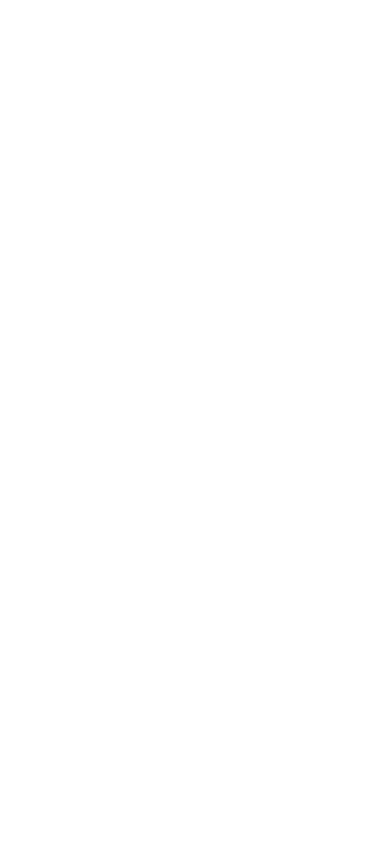
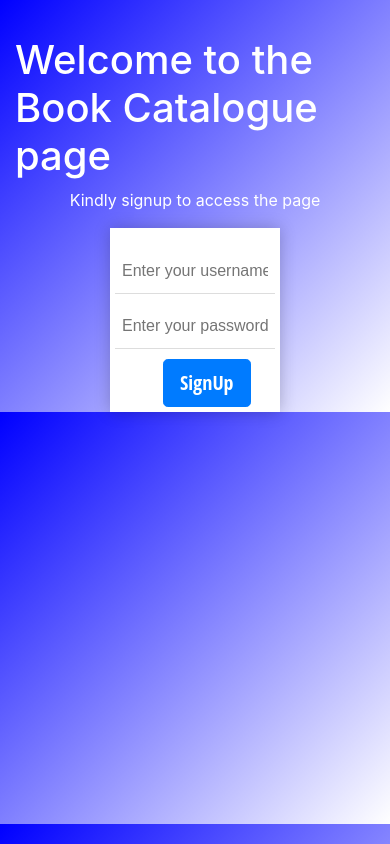
Before and after one commit to cwizard2011/book-app, a plain HTML site: page index.html in a window 390 px wide. Drawn offline with nearby package versions, Linux system fonts and the light colour scheme.

Commit message:
fix index page

```diff
--- /dev/null
+++ b/css/style.css
@@ -0,0 +1,110 @@
+body {
+  background: linear-gradient(to bottom right, blue, white)
+}
+
+.form-style-8{
+  font-family: 'Open Sans Condensed', arial, sans;
+  width: 400px;
+  padding: 30px;
+  background: #fff;
+  margin: 0px auto;
+  box-shadow: 0px 0px 15px rgba(0, 0, 0, 0.22);
+  -moz-box-shadow: 0px 0px 15px rgba(0, 0, 0, 0.22);
+  -webkit-box-shadow:  0px 0px 15px rgba(0, 0, 0, 0.22);
+
+}
+.form-style-8 input[type="text"],
+.form-style-8 input[type="search"],
+.form-style-8 input[type="time"],
+.form-style-8 input[type="url"],
+.form-style-8 input[type="password"],
+.form-style-8 textarea,
+.form-style-8 select
+{
+  box-sizing: border-box;
+  -webkit-box-sizing: border-box;
+  -moz-box-sizing: border-box;
+  outline: none;
+  display: block;
+  width: 100%;
+  padding: 7px;
+  border: none;
+  border-bottom: 1px solid #ddd;
+  background: transparent;
+  margin-bottom: 10px;
+  font: 16px Arial, Helvetica, sans-serif;
+  height: 45px;
+}
+.form-style-8 textarea{
+  resize:none;
+  overflow: hidden;
+}
+.form-style-8 input[type="button"],
+.form-style-8 input[type="submit"]{
+  -moz-box-shadow: inset 0px 1px 0px 0px #45D6D6;
+  -webkit-box-shadow: inset 0px 1px 0px 0px #45D6D6;
+  box-shadow: inset 0px 1px 0px 0px #45D6D6;
+  background-color: #00c3ffe8;
+  border: 1px solid #cccccc;
+  display: inline-block;
+  cursor: pointer;
+  color: #FFFFFF;
+  font-family: 'Open Sans Condensed', sans-serif;
+  font-size: 14px;
+  padding: 15px 18px;
+  text-decoration: none;
+  text-transform: uppercase;
+  margin-left: 30%;
+  margin-top: 15px;
+}
+.form-style-8 input[type="file"]{
+  font: 16px Arial, Helvetica, sans-serif;
+  height: 45px;
+  border: none;
+}
+.form-style-8 input[type="button"]:hover,
+.form-style-8 input[type="submit"]:hover {
+  background:linear-gradient(to bottom, #34CACA 5%, #30C9C9 100%);
+  background-color:#34CACA;
+}
+.body-align{
+  display: flex;
+  flex-direction: column;
+  align-items: center;
+  margin-top: 10%;
+}
+.btn-align{
+  margin-left: 30%;
+}
+.head {
+  color: white;
+}
+.para {
+  color: white;
+}
+#error {
+  color: red;
+}
+
+/* Mobile Screen */
+@media only screen and (max-width: 768px){
+  .form-style-8{
+      width: 300px;
+      padding: 10px;
+  }
+  .form-style-8 input[type="submit"]{
+      font-size: 0.7em;
+      padding: 10px px;
+  }
+}
+@media only screen and (min-width: 320px) and (max-width: 560px) {
+  .form-style-8{
+      width: 170px;
+      padding: 5px;
+  }
+  .body-align{
+    display: flex;
+    flex-direction: column;
+    align-items: center;
+  }
+}
--- a/index.html
+++ b/index.html
@@ -1 +1,26 @@
 <!Doctype html>
+<html>
+  <head>
+      <meta charset="UTF-8">
+      <meta name="viewport" content="width=device-width, initial-scale=1.0">
+      <link rel="stylesheet" href="https://maxcdn.bootstrapcdn.com/bootstrap/4.1.0/css/bootstrap.min.css">
+      <link rel="stylesheet" type="text/css" href="css/style.css">
+      <title>Book Catalogue App</title>
+  </head>
+  <body>
+    <div class="container">
+      <div class="body-align">
+        <h1 class="head">Welcome to the Book Catalogue page</h1>
+        <p class="para">Kindly signup to access the page</p>
+          <div class="form-style-8">
+              <p id="error"></p>
+              <form id="signup-form">
+                  <input type="text" placeholder="Enter your username" required/>
+                  <input type="password" placeholder="Enter your password" required/>
+                  <button type="submit" class="btn btn-primary btn-lg btn-align">SignUp</button>
+                </form>
+          </div>
+      </div>
+    </div>
+  </body>
+</html>
```
Also changed, not shown: image/background.jpg (added).
